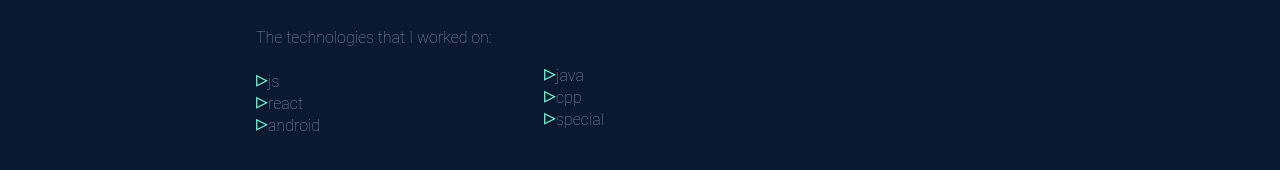
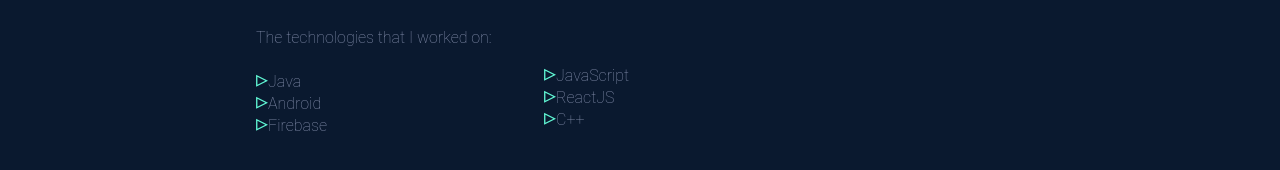
Before and after one commit to humaneBicycle/portfolio, a React (Create React App) app: page / in a window 1280 px wide. Shown: the part 1350-1520 px from the top of the page. Built offline with nearby package versions, Linux system fonts and the light colour scheme.

Commit message:
sunday complete

```diff
--- a/src/App.css
+++ b/src/App.css
@@ -101,11 +101,11 @@
   margin-left: 0rem;
   margin-right: 4rem;
   font-family: "Roboto Mono";
-  transition: background-color 0.2s ease-in-out;
+  transition: background-color 0.3s ease-in-out;
 }
 .resume-button:hover {
   background-color: #133040;
-  transition: background-color 0.2s ease-in-out;
+  transition: background-color 0.3s ease-in-out;
 }
 .logo_main {
   display: flex;
@@ -128,7 +128,7 @@
   width: 20px;
   height: 20px;
   color: #bac5dd;
-  transition: transform 0.2s ease-in-out;
+  transition: transform 0.3s ease-in-out;
 }
 .icon-vertical-navbar:hover {
   color: #61f8d5;
@@ -148,7 +148,7 @@
   writing-mode: vertical-rl;
   text-orientation: mixed;
   margin-bottom: 1rem;
-  transition: transform 0.2s ease-in-out;
+  transition: transform 0.3s ease-in-out;
   font-family: "Roboto Mono";
   color: #bac5dd;
   font-size: 15px;
@@ -197,11 +197,11 @@
   margin-top: 3rem;
   font-family: "Roboto Mono";
   background-color: #0a192f;
-  transition: background-color 0.2s ease-in-out;
+  transition: background-color 0.3s ease-in-out;
 }
 .action_button_main:hover {
   background-color: #133040;
-  transition: background-color 0.2s ease-in-out;
+  transition: background-color 0.3s ease-in-out;
 }
 
 .about_me {
--- a/src/config.js
+++ b/src/config.js
@@ -5,14 +5,14 @@
     //main section on the top
     name:"Abhay Sood.",
     intro_one_liner:"I am an android and web developer.",
-    short_main_intro:"Welcome to my portfolio website! I am an android and web developer, dedicated to honing my skills and continuously seeking new opportunities to improve. My work, showcased on this website, browse my portfolio to see the solutions I can offer for your business or organization",
+    short_main_intro:"Welcome to my portfolio website! I am an android and web developer, dedicated to honing my skills and continuously seeking new opportunities to improve. My work, showcased on this website, browse my portfolio to see the solutions I can offer for your business or organization.",
 
     //about me section
     p1:"I am a computer science student at National Institute of Technology, Hamirpur, with a passion for developing innovative and efficient software solutions. My experience in android and web development, combined with my skills in freelancing and Discord server management, make me a well-rounded developer capable of handling a wide range of projects.",
     p2:"I have worked on several android and web projects, including an admin panel for an edtech app, an android application for shortlisting clients based on location, and a pdf reader app. These projects have allowed me to gain valuable experience in developing secure and user-friendly software, as well as in integrating various technologies such as AWS and Firebase.",
     p3:"In addition to my technical skills, I am a dedicated and hardworking individual who is always eager to learn and improve. As a class representative at NIT Hamirpur and a volunteer for the App Team, I have developed strong leadership and teamwork skills.",
     p4:"I am looking for opportunities to showcase my skills and continue developing my abilities as a software developer. I am excited to take on new challenges and to contribute to the development of cutting-edge technologies.",
-    skills:["js","react","android","java","cpp","special"],
+    skills:["Java","Android","Firebase","JavaScript","ReactJS","C++"],
 
     //social links
     github:"https://github.com/humaneBicycle",
```
